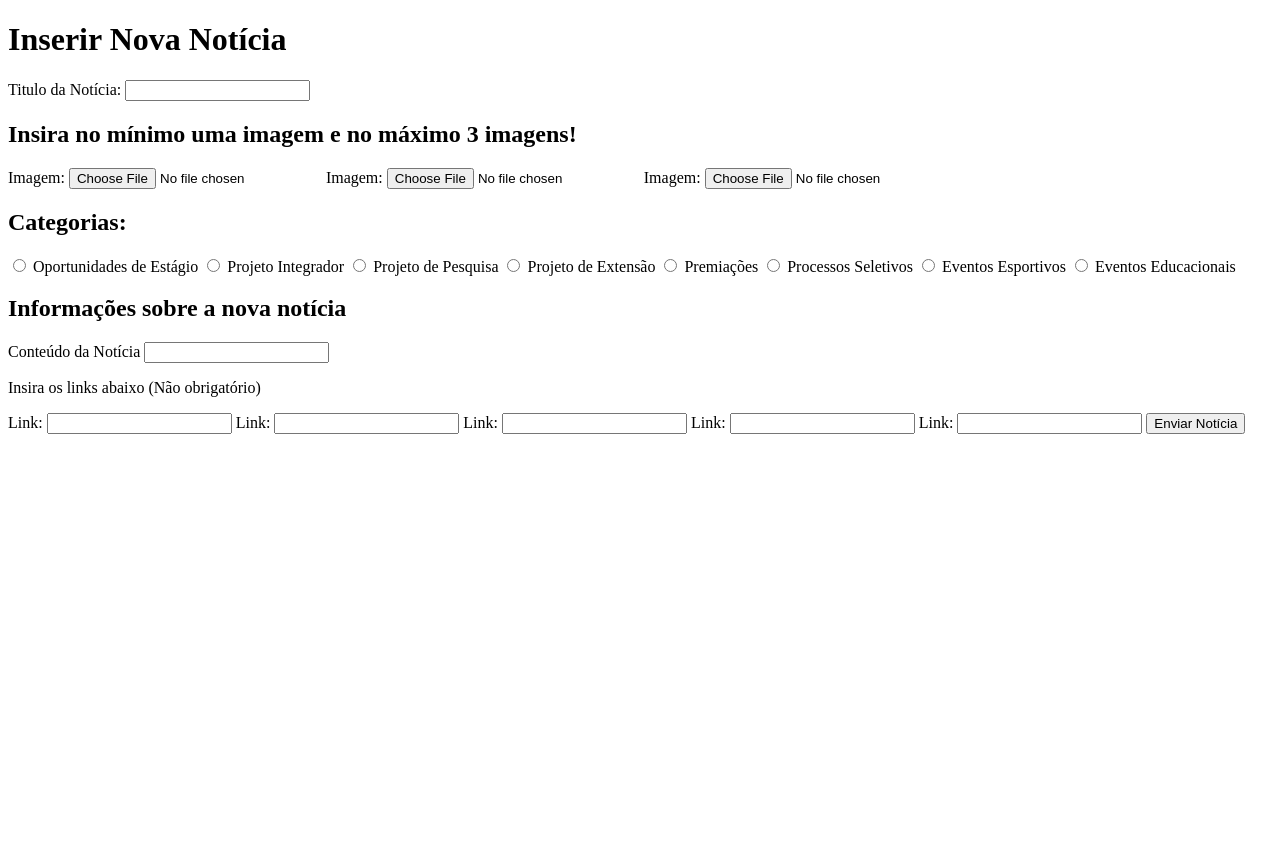
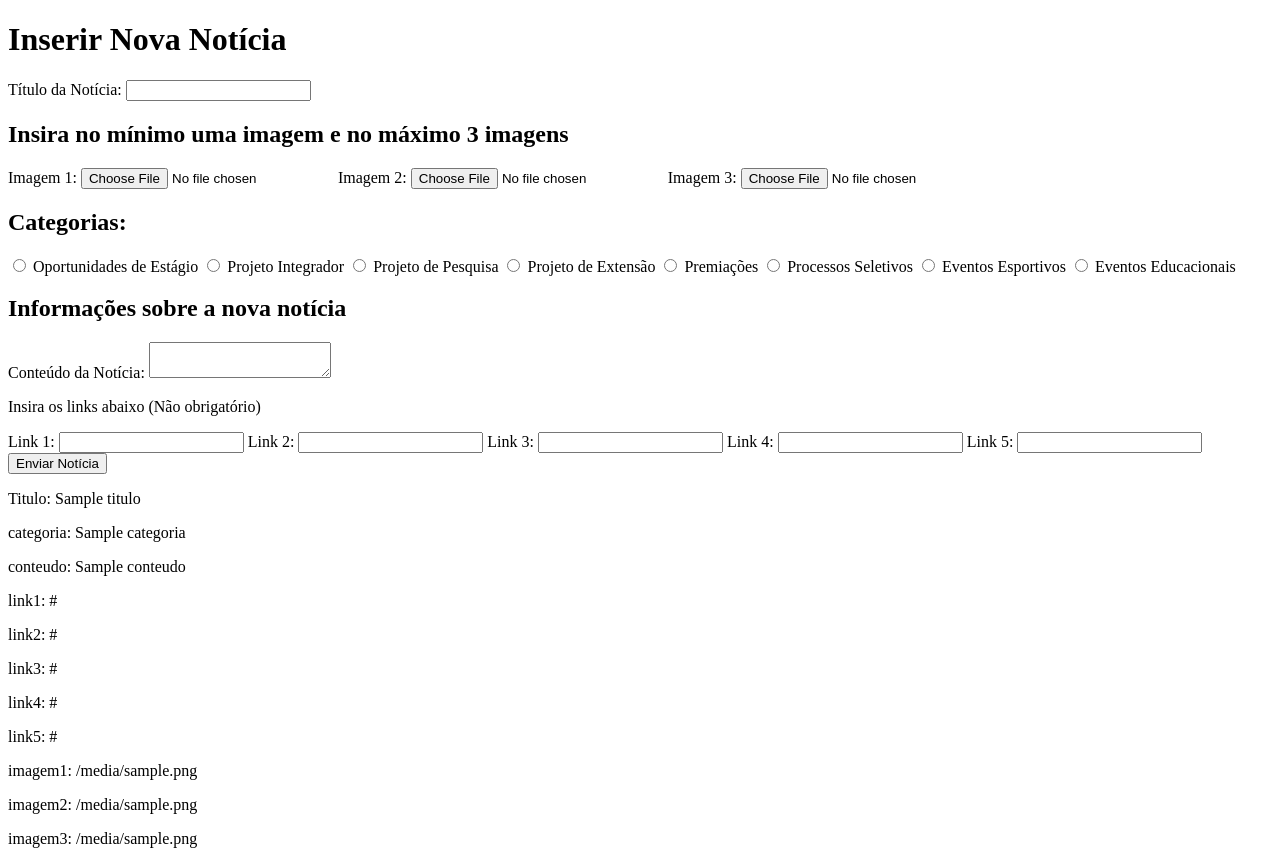
Before and after one commit to jvictor012/NCE, a Flask app: template templates/index.html in a window 1280 px wide. Shown: the part 26-890 px from the top of the page. Before the commit the page ends 460 px from the top, so only its background shows below. Run offline with Flask 3, Linux system fonts and the light colour scheme; the template is opened without the code that fills it: most values are stand-ins (such as "Sample title", 1, 10 or a date in 2020).

Commit message:
adicionando arquivo ao GitHub

```diff
--- a/main.py
+++ b/main.py
@@ -5,8 +5,36 @@ app = Flask(__name__)
 @app.route('/home', methods=['GET', 'POST'])
 def home():
     if request.method == 'POST':
+        # Campos de texto
+        titulo = request.form['titulo']
+        categoria = request.form['categoria']
+        conteudo = request.form['conteudo']
+        link1 = request.form.get('link1')  # get() evita erro se vazio
+        link2 = request.form.get('link2')
+        link3 = request.form.get('link3')
+        link4 = request.form.get('link4')
+        link5 = request.form.get('link5')
 
-        return render_template('index.htlm')
+        # Imagens
+        imagem1 = request.files.get('imagem1')
+        imagem2 = request.files.get('imagem2')
+        imagem3 = request.files.get('imagem3')
+
+        # Aqui você pode salvar as imagens e os dados no banco ou pasta
+
+        return render_template('index.html',
+                               titulo=titulo,
+                               categoria=categoria,
+                               conteudo=conteudo,
+                               link1=link1,
+                               link2=link2,
+                               link3=link3,
+                               link4=link4,
+                               link5=link5,
+                               imagem1=imagem1.filename if imagem1 else None,
+                               imagem2=imagem2.filename if imagem2 else None,
+                               imagem3=imagem3.filename if imagem3 else None)
+
     return render_template('index.html')
 
 
--- a/templates/index.html
+++ b/templates/index.html
@@ -3,87 +3,139 @@
   <head>
     <meta charset="UTF-8" />
     <meta name="viewport" content="width=device-width, initial-scale=1.0" />
-    <title>NCE</title>
+    <title>NCE - Nova Notícia</title>
   </head>
   <body>
     <header>
-      <a href="{{url_for('login')}}">Sair</a>
-      <a href="{{url_for('perfil')}}">Perfil</a>
+      <a href="{{ url_for('login') }}">Sair</a>
+      <a href="{{ url_for('perfil') }}">Perfil</a>
     </header>
 
     <form
-      action="{{url_for('home')}}"
+      action="{{ url_for('home') }}"
       method="post"
       enctype="multipart/form-data"
     >
       <h1>Inserir Nova Notícia</h1>
-      <label for="titulo"> Titulo da Notícia: </label>
-      <input type="text" maxlength="70" id="titulo" name="titulo" required />
 
-      <h2>Insira no mínimo uma imagem e no máximo 3 imagens!</h2>
+      <!-- Título -->
+      <label for="titulo">Título da Notícia:</label>
+      <input type="text" id="titulo" name="titulo" maxlength="70" required />
 
-      <label for="imagem1">Imagem: </label>
-      <input type="file" name="imagem1" id="imagem1" required />
+      <!-- Imagens -->
+      <h2>Insira no mínimo uma imagem e no máximo 3 imagens</h2>
+      <label for="imagem1">Imagem 1:</label>
+      <input type="file" id="imagem1" name="imagem1" required />
 
-      <label for="imagem2">Imagem: </label>
-      <input type="file" name="imagem2" id="imagem2" />
+      <label for="imagem2">Imagem 2:</label>
+      <input type="file" id="imagem2" name="imagem2" />
 
-      <label for="imagem3">Imagem: </label>
-      <input type="file" name="imagem3" id="imagem3" />
+      <label for="imagem3">Imagem 3:</label>
+      <input type="file" id="imagem3" name="imagem3" />
 
+      <!-- Categorias -->
       <h2>Categorias:</h2>
-      <input type="radio" id="radio1" name="radio1" />
-      <label id="radio1">Oportunidades de Estágio</label>
+      <input
+        type="radio"
+        id="radio1"
+        name="categoria"
+        value="Oportunidades de Estágio"
+      />
+      <label for="radio1">Oportunidades de Estágio</label>
 
-      <input type="radio" id="radio2" name="radio2" />
-      <label id="radio2">Projeto Integrador</label>
+      <input
+        type="radio"
+        id="radio2"
+        name="categoria"
+        value="Projeto Integrador"
+      />
+      <label for="radio2">Projeto Integrador</label>
 
-      <input type="radio" id="radio3" name="radio3" />
-      <label id="radio3">Projeto de Pesquisa</label>
+      <input
+        type="radio"
+        id="radio3"
+        name="categoria"
+        value="Projeto de Pesquisa"
+      />
+      <label for="radio3">Projeto de Pesquisa</label>
 
-      <input type="radio" id="radio4" name="radio4" />
-      <label id="radio4">Projeto de Extensão</label>
+      <input
+        type="radio"
+        id="radio4"
+        name="categoria"
+        value="Projeto de Extensão"
+      />
+      <label for="radio4">Projeto de Extensão</label>
 
-      <input type="radio" id="radio5" name="radio5" />
-      <label id="radio5">Premiações</label>
+      <input type="radio" id="radio5" name="categoria" value="Premiações" />
+      <label for="radio5">Premiações</label>
 
-      <input type="radio" id="radio6" name="radio6" />
-      <label id="radio6">Processos Seletivos</label>
+      <input
+        type="radio"
+        id="radio6"
+        name="categoria"
+        value="Processos Seletivos"
+      />
+      <label for="radio6">Processos Seletivos</label>
 
-      <input type="radio" id="radio7" name="radio7" />
-      <label id="radio7">Eventos Esportivos</label>
+      <input
+        type="radio"
+        id="radio7"
+        name="categoria"
+        value="Eventos Esportivos"
+      />
+      <label for="radio7">Eventos Esportivos</label>
 
-      <input type="radio" id="radio8" name="radio8" />
-      <label id="radio8">Eventos Educacionais</label>
+      <input
+        type="radio"
+        id="radio8"
+        name="categoria"
+        value="Eventos Educacionais"
+      />
+      <label for="radio8">Eventos Educacionais</label>
 
+      <!-- Conteúdo -->
       <h2>Informações sobre a nova notícia</h2>
-      <label>Conteúdo da Notícia</label>
-      <input
-        type="text"
+      <label for="conteudo">Conteúdo da Notícia:</label>
+      <textarea
+        id="conteudo"
         name="conteudo"
-        id="conteudo"
-        minlength="200"
+        minlength="100"
         maxlength="5000"
         required
-      />
+      ></textarea>
 
+      <!-- Links opcionais -->
       <p>Insira os links abaixo (Não obrigatório)</p>
-      <label for="link1">Link: </label>
+      <label for="link1">Link 1:</label>
       <input type="url" id="link1" name="link1" />
 
-      <label for="link2">Link: </label>
+      <label for="link2">Link 2:</label>
       <input type="url" id="link2" name="link2" />
 
-      <label for="link3">Link: </label>
+      <label for="link3">Link 3:</label>
       <input type="url" id="link3" name="link3" />
 
-      <label for="link4">Link: </label>
+      <label for="link4">Link 4:</label>
       <input type="url" id="link4" name="link4" />
 
-      <label for="link5">Link: </label>
+      <label for="link5">Link 5:</label>
       <input type="url" id="link5" name="link5" />
 
+      <!-- Botão -->
       <button type="submit">Enviar Notícia</button>
     </form>
+
+    <p>Titulo: {{titulo}}</p>
+    <p>categoria: {{categoria}}</p>
+    <p>conteudo: {{conteudo}}</p>
+    <p>link1: {{link1}}</p>
+    <p>link2: {{link2}}</p>
+    <p>link3: {{link3}}</p>
+    <p>link4: {{link4}}</p>
+    <p>link5: {{link5}}</p>
+    <p>imagem1: {{imagem1}}</p>
+    <p>imagem2: {{imagem2}}</p>
+    <p>imagem3: {{imagem3}}</p>
   </body>
 </html>
```
